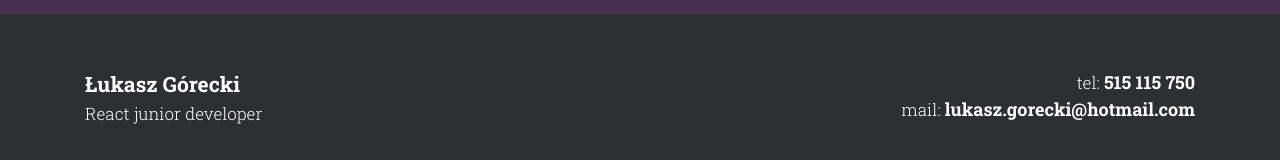
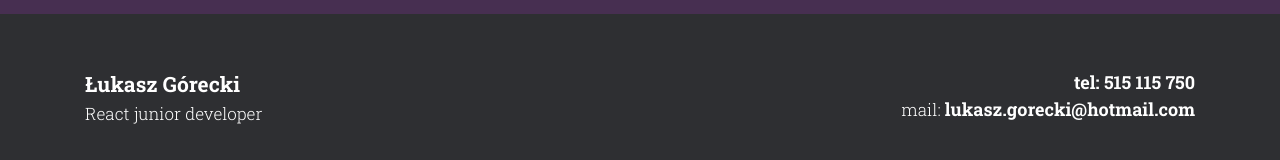
Before and after one commit to sq1fya/my-lp, a React (Create React App) app: page / in a window 1280 px wide. Shown: the part 2184-2344 px from the top of the page. Built offline with nearby package versions, Linux system fonts and the light colour scheme.

Commit message:
change class to className

```diff
--- a/src/components/section-about-me/section-about-me.js
+++ b/src/components/section-about-me/section-about-me.js
@@ -10,7 +10,7 @@ class SectionAboutMe extends Component {
           <div className="row">
             <div className="container col-lg-9">
               <div className="container p-0">
-                <nav class="navbar d-block nav-bar navbar-expand-lg navbar-light p-0">
+                <nav className="navbar d-block nav-bar navbar-expand-lg navbar-light p-0">
                   <button
                     className="navbar-toggler"
                     type="button"
@@ -26,7 +26,7 @@ class SectionAboutMe extends Component {
                     <ul className="navbar-nav mr-auto text-right">
                       <li className="nav-item active">
                         <button className="nav-link" href="#">
-                          Umiejętności <span class="sr-only">(current)</span>
+                          Umiejętności <span className="sr-only">(current)</span>
                         </button>
                       </li>
                       <li className="nav-item">
--- a/src/components/section-footer/section-footer.js
+++ b/src/components/section-footer/section-footer.js
@@ -15,7 +15,7 @@ class SectionFooter extends Component {
               </div>
               <div className="info-box--contact col-lg-5 col-md-10 col-sm-12 text-lg-right">
                 <p>
-                  <spam>tel: </spam>
+                  <span>tel: </span>
                   <span><a className="text-white" href="tel:+48-515-115-750">515 115 750</a></span>
                 </p>
                 <p>
```
